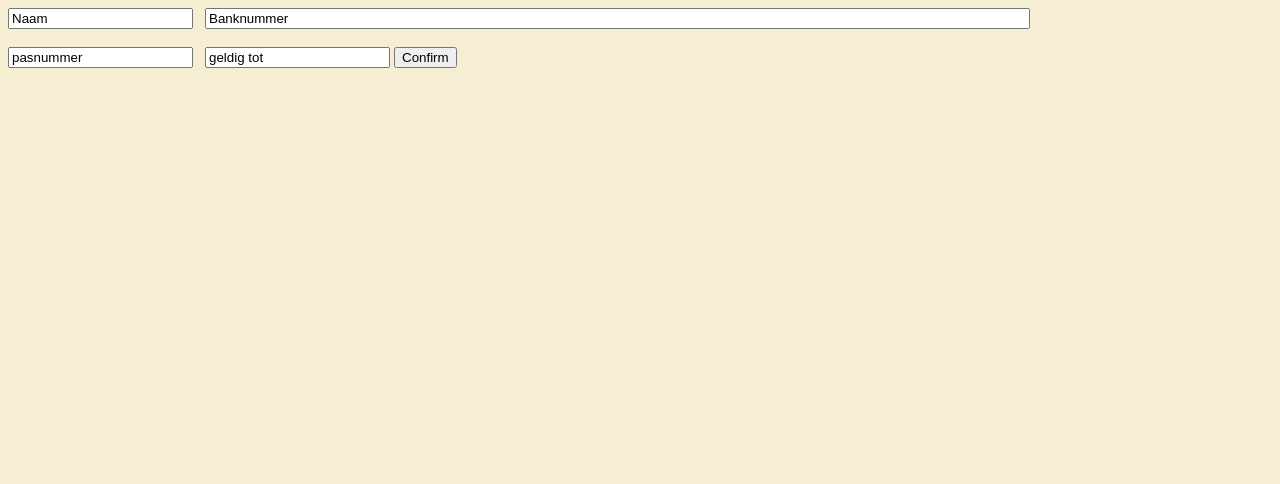
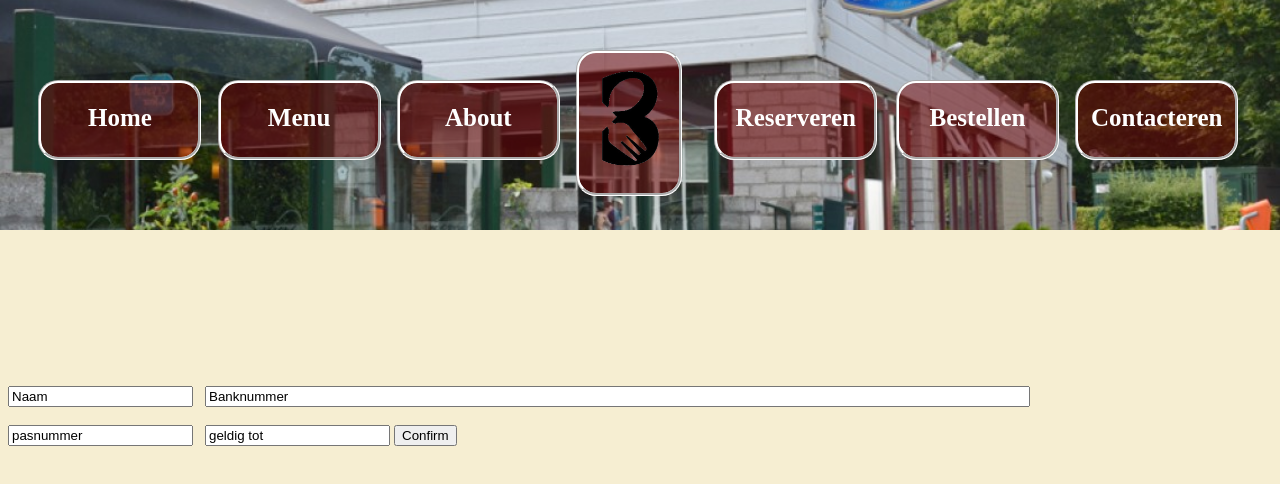
Before and after one commit to SCP-939-83/Horeca, a plain HTML site: page Betalen/index.html in a window 1280 px wide. Drawn offline with Linux system fonts and the light colour scheme.

Commit message:
Header toegevoegd Betalen

```diff
--- a/Betalen/Betalen.css
+++ b/Betalen/Betalen.css
@@ -1,3 +1,94 @@
 body {
     background-color:#F6EED2 ;
 }
+/*Header*/
+
+#logobox {
+
+    background-color: rgb(114, 0, 0, 0.50);
+    position: absolute;
+    border: white groove 3px;
+    border-radius: 20px;
+    left: 45%;
+    top: 50px;
+    width: 100px;
+    height: 140px;
+}
+
+#logo {
+
+    width: 100px;
+    left: 45.25%;
+    top: 55px;
+    position: absolute;
+
+}
+
+#sprong {
+
+    width: 100%;
+    height: auto;
+    position: absolute;
+    right:  0px;
+    top: 0px;
+    z-index: -1;
+
+}
+
+.boxes {
+
+    background: rgb(114, 0, 0, 0.50);
+    position: absolute;
+    width: 157px;
+    height: 74px;
+    border: white groove 3px;
+    border-radius: 20px;
+
+}
+
+/*Aparte css voor de menu boxes*/
+
+#Menu1 {
+
+    left: 3%;
+    top: 80px;
+}
+
+#Menu2 {
+
+    left: 17%;
+    top: 80px;
+}
+
+#Menu3 {
+
+    left: 31%;
+    top: 80px;
+}
+
+#Menu4 {
+
+    left: 55.8%;
+    top: 80px;
+}
+
+#Menu5 {
+
+    left: 70%;
+    top: 80px;
+}
+
+#Menu6 {
+
+    left: 84%;
+    top: 80px;
+}
+
+/*Andere deco*/
+
+.textmenu {
+
+    text-align: center;
+    color: white;
+    font-size: 25px;
+}
--- a/Betalen/index.html
+++ b/Betalen/index.html
@@ -11,6 +11,39 @@
 
 </head>
 <body>
+
+    <header>
+
+        <div id="logobox"></div>
+        <img src="../Images/logo_de3sprong.png" id="logo">
+
+        <img src="../Images/3sprong_restaurant_header1.png" id="sprong">
+
+        <div id="Menu1" class="boxes">
+            <H2 class="textmenu">Home</H2>
+        </div>
+
+        <div id="Menu2" class="boxes">
+            <H2 class="textmenu">Menu</H2>
+        </div>
+
+        <div id="Menu3" class="boxes">
+            <H2 class="textmenu">About</H2>
+        </div>
+
+        <div id="Menu4" class="boxes">
+            <H2 class="textmenu">Reserveren</H2>
+        </div>
+
+        <div id="Menu5" class="boxes">
+            <H2 class="textmenu">Bestellen</H2>
+        </div>
+
+        <div id="Menu6" class="boxes">
+            <h2 class="textmenu">Contacteren</h2>
+        </div>
+        <br>    <br>    <br>    <br>    <br>    <br>    <br>    <br>    <br>    <br>    <br>    <br>    <br>    <br>    <br>    <br>    <br>    <br>    <br>    <br>    <br>
+    </header>
 <form>
     <input type="text" id="Test1" value="Naam"> &nbsp;
 
```
Also changed, not shown: Bestellen/index.html (+1 -2 lines).
